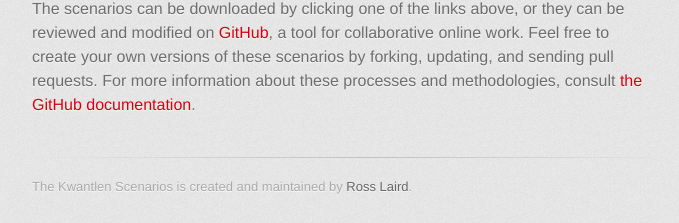
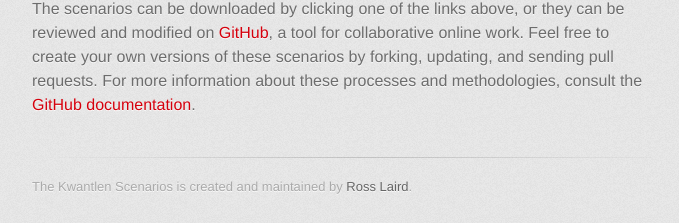
Before and after one commit to kwantlen/scenarios, a plain HTML site: page index.html in a window 1280 px wide. Shown: the part 1093-1316 px from the top of the page, 298-977 px from the left. Drawn offline with Linux system fonts and the light colour scheme; a web font is replaced by a local one.

Commit message:
Adjusted intro text.

```diff
--- a/index.html
+++ b/index.html
@@ -50,7 +50,7 @@ what is improbable need not be considered seriously.</p>
 
 <h2>Contributing, Versioning, Reimagining</h2>
 
-<p>The scenarios can be downloaded by clicking one of the links above, or they can be reviewed and modified on <a href="http://github.com/kwantlen">GitHub</a>, a tool for collaborative online work. Feel free to create your own versions of these scenarios by forking, updating, and sending pull requests. For more information about these processes and methodologies, consult <a href="https://help.github.com/articles/fork-a-repo">the GitHub documentation</a>.</p>
+<p>The scenarios can be downloaded by clicking one of the links above, or they can be reviewed and modified on <a href="http://github.com/kwantlen">GitHub</a>, a tool for collaborative online work. Feel free to create your own versions of these scenarios by forking, updating, and sending pull requests. For more information about these processes and methodologies, consult the <a href="https://help.github.com/articles/fork-a-repo">GitHub documentation</a>.</p>
         </section>
 
         <footer>
```
